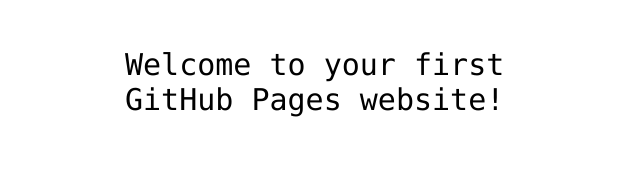
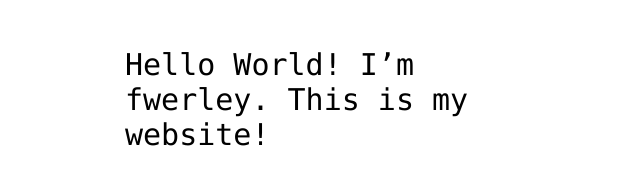
Before and after one commit to fwerley/fwerley.github.io, a plain HTML site: page index.html in a window 1280 px wide. Shown: the part 341-526 px from the top of the page, without its empty margins (315-955 px from the left). Drawn offline with Linux system fonts and the light colour scheme.

Commit message:
Adicionar minha apresentação

```diff
--- a/index.html
+++ b/index.html
@@ -12,7 +12,7 @@
 <img src="https://octodex.github.com/images/daftpunktocat-thomas.gif" id="octocat" alt="octocat-gif" />
 
 <!-- Change this code here by copy and pasting your template on line 15 -->
-<p>Welcome to your first GitHub Pages website!</p>
+<p>Hello World! I’m fwerley. This is my website!</p>
 
 </body>
 </html>
```
